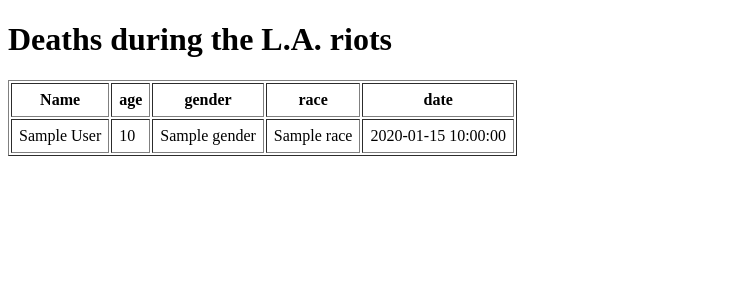
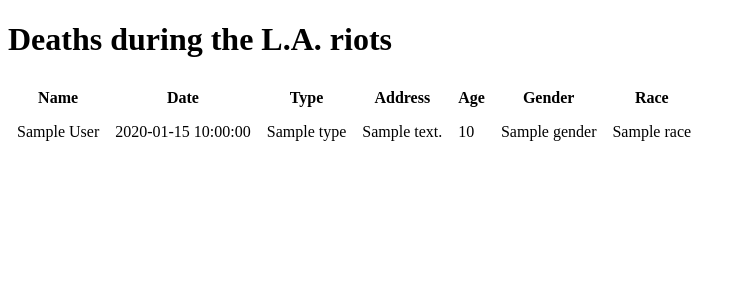
Before and after one commit to dailyherald/first-news-app, a Flask app: template templates/index.html in a window 1280 px wide. Shown: the top 300 px of the page, without its empty margins (0-746 px from the left). Run offline with Flask 2, Linux system fonts and the light colour scheme; the template is opened without the code that fills it: most values are stand-ins (such as "Sample title", 1, 10 or a date in 2020).

Commit message:
End of day 1

```diff
--- a/templates/index.html
+++ b/templates/index.html
@@ -16,21 +16,25 @@
 	<!-- This gives all of the stuff {{ object_list }} -->
 
 
-    <table border=1 cellpadding=7>
+    <table border=0 cellpadding=7>
         <tr>
             <th>Name</th>
-            <th>age</th>
-            <th>gender</th>
-            <th>race</th>
-            <th>date</th>
+            <th>Date</th>
+            <th>Type</th>
+            <th>Address</th>
+            <th>Age</th>
+            <th>Gender</th>
+            <th>Race</th>
         </tr>
         {% for obj in object_list %}
         <tr>
             <td>{{ obj.full_name }}</td>
+            <td>{{ obj.date }}</td>
+            <td>{{ obj.type }}</td>
+            <td>{{ obj.address }}</td>
             <td>{{ obj.age }}</td>
             <td>{{ obj.gender }}</td>
             <td>{{ obj.race }}</td>
-            <td>{{ obj.date }}</td>
         </tr>
         {% endfor %}
     </table>
```
